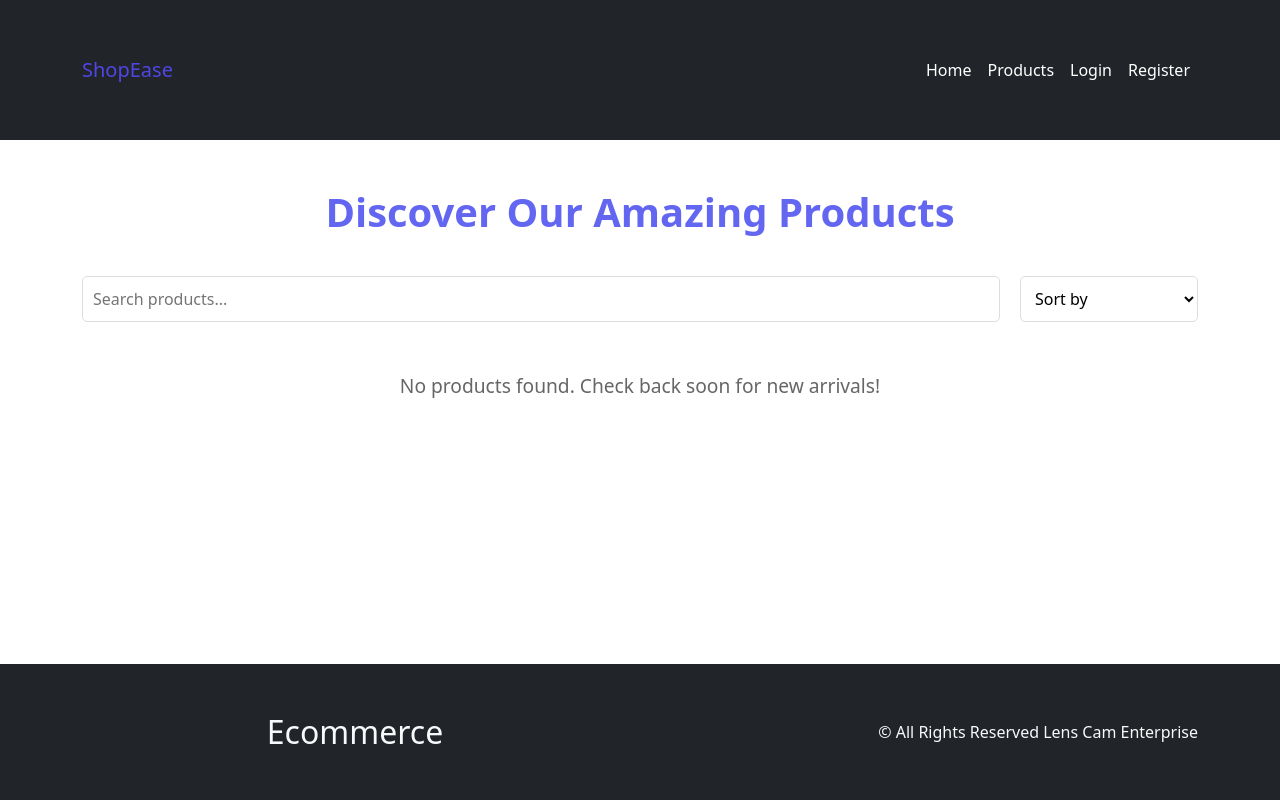
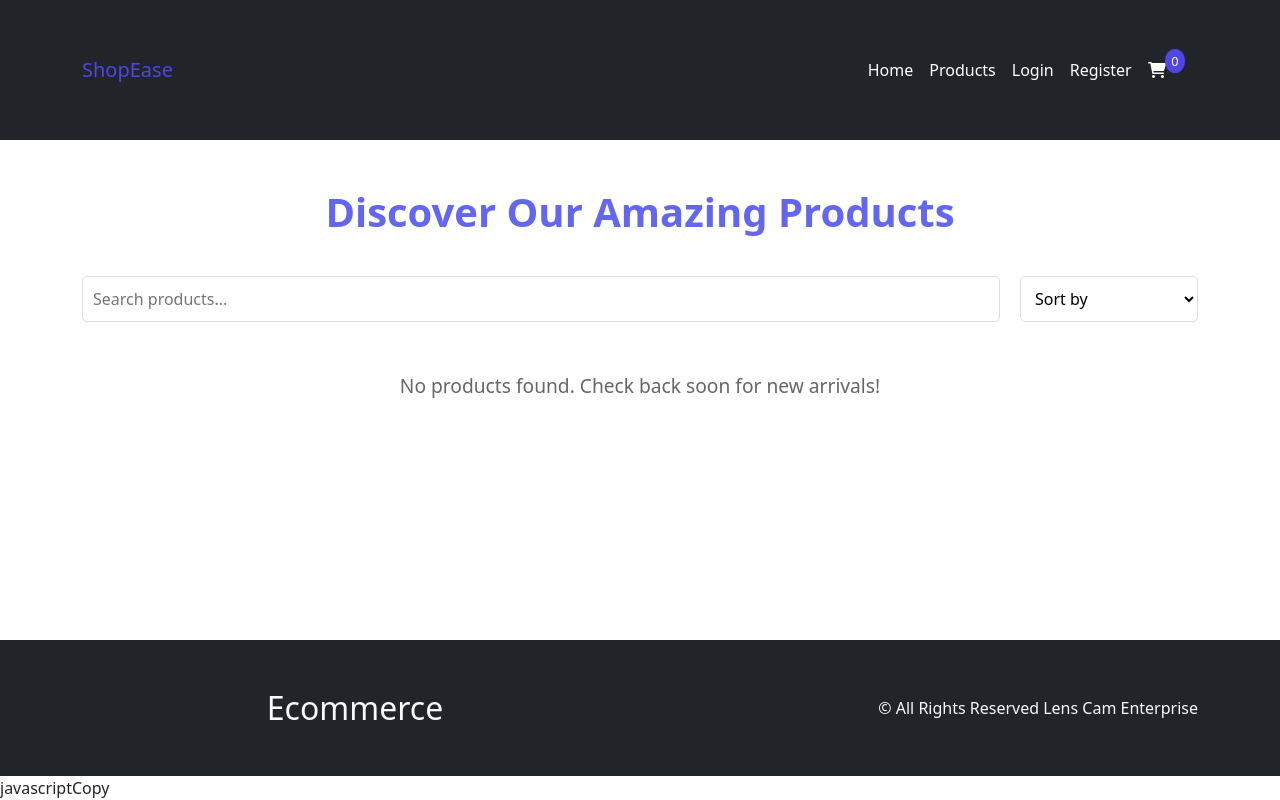
Before and after one commit to smitraut/ecommerce, a CodeIgniter app: page /codeigniter/index.php/products/index in a window 1280 px wide. Run offline with CodeIgniter, Linux system fonts and the light colour scheme.

Commit message:
add to cart functionality added (statically)

```diff
--- a/application/components/navbar.php
+++ b/application/components/navbar.php
@@ -46,6 +46,17 @@
         width: 20px;
         margin-right: 10px;
     }
+
+    .cart-count {
+    background-color: #4F46E5;
+    color: white;
+    border-radius: 50%;
+    padding: 0.2em 0.5em;
+    font-size: 0.8em;
+    position: relative;
+    top: -10px;
+    left: -5px;
+}
 </style>
 
 <!-- Navbar -->
@@ -83,6 +94,12 @@
                         <a class="nav-link" href="<?php echo base_url('Register'); ?>" style="color: #FFFFFF;">Register</a>
                     </li>
                 <?php endif; ?>
+                <li class="nav-item">
+    <a class="nav-link" href="#" onclick="viewCart()" style="color: #FFFFFF;">
+        <i class="fas fa-shopping-cart"></i>
+        <span class="cart-count">0</span>
+    </a>
+</li>
             </ul>
         </div>
 
@@ -132,6 +149,11 @@
                     </a>
                 </li>
             <?php endif; ?>
+            <li class="nav-item">
+    <a class="nav-link" href="#" onclick="viewCart()">
+        <i class="fas fa-shopping-cart"></i> Cart <span class="cart-count">0</span>
+    </a>
+</li>
         </ul>
     </div>
 </div>
--- a/application/controllers/Products.php
+++ b/application/controllers/Products.php
@@ -89,12 +89,12 @@ class Products extends CI_Controller {
 	}
 
 
-	// //add to cart
+	//add to cart
 	// public function addToCart() {
 	// 	$product_id = $this->input->post('product_id');
 
 	// 	// You might want to check if the user is logged in here
-	// 	// $user_id = $this->session->userdata('user_id');
+	// 	$user_id = $this->session->userdata('user_id');
 
 	// 	$result = $this->first_model->add_to_cart($product_id);
 
--- a/application/models/first_model.php
+++ b/application/models/first_model.php
@@ -103,7 +103,7 @@ class first_model extends CI_Model {
     }
 
 
-    //Add to cart
+    // Add to cart
     // public function add_to_cart($product_id) {
     //     // Here you would typically:
     //     // 1. Check if the product is already in the cart
--- a/application/views/products.php
+++ b/application/views/products.php
@@ -153,8 +153,7 @@
                         <h2 class="product-name"><?php echo $product['product_name']; ?></h2>
                         <p class="product-description"><?php echo substr($product['product_description'], 0, 100) . '...'; ?></p>
                         <p class="product-price">₹<?php echo number_format($product['product_price'], 2); ?></p>
-                        <a href="#" class="btn add-to-cart" data-product-id="<?php echo $product['id']; ?>">Add to Cart</a>
-                        <a href="#" class="btn btn-wishlist"><i class="far fa-heart"></i></a>
+                        <a href="#" class="btn add-to-cart" data-product-id="<?php echo $product['id']; ?>" data-product-name="<?php echo $product['product_name']; ?>" data-product-price="<?php echo $product['product_price']; ?>">Add to Cart</a>                        <a href="#" class="btn btn-wishlist"><i class="far fa-heart"></i></a>
                     </div>
                 </div>
             <?php endforeach; ?>
@@ -167,32 +166,46 @@
 <?php $this->load->view('../components/footer'); ?>
 
 <script src="https://cdnjs.cloudflare.com/ajax/libs/font-awesome/6.0.0-beta3/js/all.min.js"></script>
-<!-- <script src="https://code.jquery.com/jquery-3.6.0.min.js"></script>
+javascriptCopy<script src="https://code.jquery.com/jquery-3.6.0.min.js"></script>
 <script>
 $(document).ready(function() {
+    // Initialize an empty cart
+    let cart = [];
+
     $('.add-to-cart').on('click', function(e) {
         e.preventDefault();
         var productId = $(this).data('product-id');
+        var productName = $(this).data('product-name');
+        var productPrice = $(this).data('product-price');
 
-        $.ajax({
-            url: '<?php echo base_url("Products/addToCart"); ?>',
-            method: 'POST',
-            data: { product_id: productId },
-            dataType: 'json',
-            success: function(response) {
-                if(response.status === 'success') {
-                    alert('Product added to cart successfully!');
-                    // You can update the cart icon or count here if needed
-                } else {
-                    alert('Failed to add product to cart. Please try again.');
-                }
-            },
-            error: function() {
-                alert('An error occurred. Please try again.');
-            }
+        // Add the product to the cart
+        cart.push({
+            id: productId,
+            name: productName,
+            price: productPrice,
+            quantity: 1
         });
+
+        // Update the UI
+        updateCartUI();
+
+        // Show a success message
+        alert('Product added to cart successfully!');
     });
+
+    function updateCartUI() {
+        // Update the cart count
+        $('.cart-count').text(cart.length);
+
+        // You can add more UI updates here, like updating a dropdown cart preview
+    }
+
+    // Optional: Add a function to view the cart contents
+    window.viewCart = function() {
+        console.log('Cart contents:', cart);
+        alert('Cart contents logged to console. Check browser developer tools.');
+    };
 });
-</script> -->
+</script>
 </body>
 </html>
```
